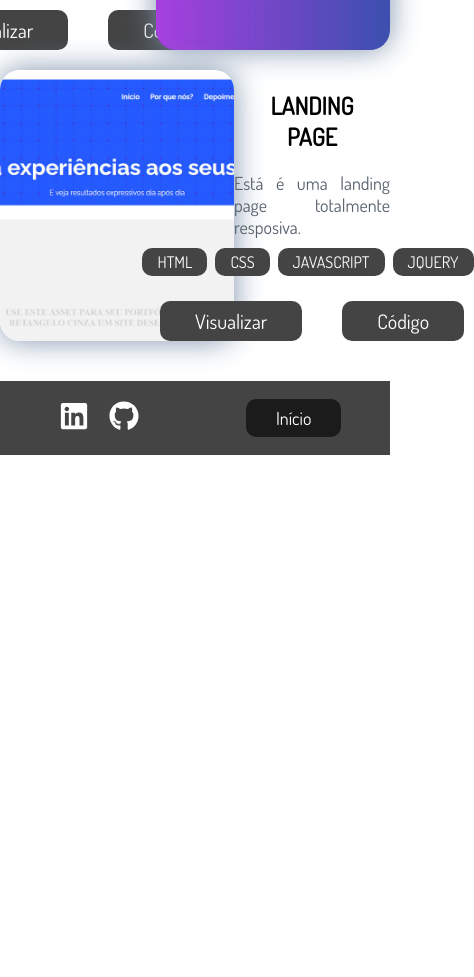
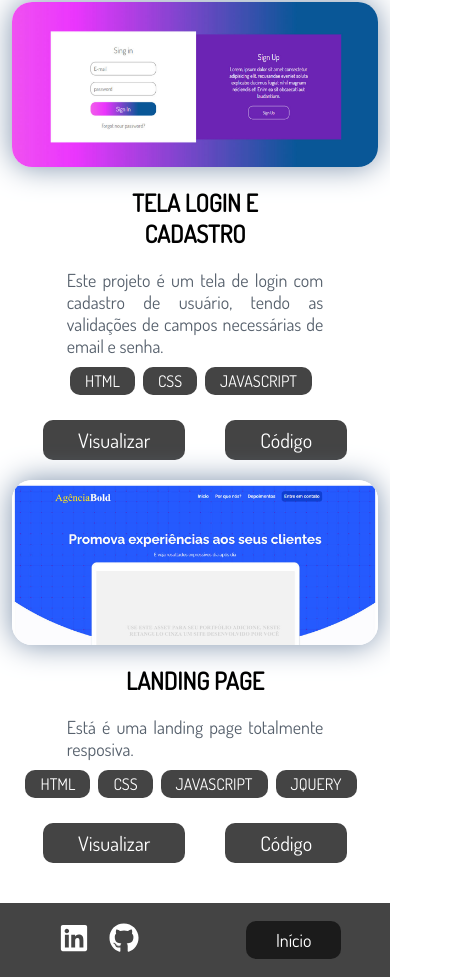
Before and after one commit to charleeslemes/PortfolioReact, a React (Create React App) app: page / in a window 390 px wide. Shown: the part 6479-7456 px from the top of the page, 474 px wide, since content can reach past the window. Before the commit the page ends 6934 px from the top, so only its background shows below. Built offline with nearby package versions, Linux system fonts and the light colour scheme.

Commit message:
footer e desing resposivo

```diff
--- a/src/components/Conteudo/index.js
+++ b/src/components/Conteudo/index.js
@@ -451,8 +451,8 @@ export default function Page(){
         <footer>
         <div className='containerFooter'>
             <div className='redesSociais'>
-                <FaLinkedin/>
-                <FaGithub/>
+                <a target="_blank" href='https://www.linkedin.com/in/charles-lemes-96a2a4211/'><FaLinkedin/></a>
+                <a target="_blank" href='https://github.com/charleeslemes'><FaGithub/></a>
             </div>
 
             <div className='menu'>
--- a/src/components/Conteudo/page.css
+++ b/src/components/Conteudo/page.css
@@ -96,7 +96,7 @@ section.aboute .textSobre {
   margin-right: 2%;
 }
 
-@media screen and (max-width: 768px) {
+@media screen and (max-width: 850px) {
   section.aboute .textSobre {
     margin: 20px auto;
     width: 100%;
@@ -308,6 +308,7 @@ section.diferenciais .container-diferenciais .box-single:nth-last-of-type(2) {
   width: 100%;
   margin: 40px auto;
   max-width: 1280px;
+  padding: 0 3%;
 }
 
 .containerProjetos .projetoSingle {
@@ -318,6 +319,16 @@ section.diferenciais .container-diferenciais .box-single:nth-last-of-type(2) {
   margin-bottom: 20px;
 }
 
+@media screen and (max-width: 1100px) {
+  .containerProjetos .projetoSingle {
+    -webkit-box-orient: vertical !important;
+    -webkit-box-direction: normal !important;
+        -ms-flex-direction: column !important;
+            flex-direction: column !important;
+    margin: 20px auto;
+  }
+}
+
 .containerProjetos .projetoSingle .img {
   background-position: center;
   background-size: cover;
@@ -326,12 +337,44 @@ section.diferenciais .container-diferenciais .box-single:nth-last-of-type(2) {
   border-radius: 20px;
   -webkit-box-shadow: 0 0 30px #7e92ac;
           box-shadow: 0 0 30px #7e92ac;
+  margin: 0 20px;
+}
+
+@media screen and (max-width: 1100px) {
+  .containerProjetos .projetoSingle .img {
+    margin: 0 auto;
+    padding-top: 25%;
+    width: 80%;
+  }
+}
+
+@media screen and (max-width: 768px) {
+  .containerProjetos .projetoSingle .img {
+    margin: 0 auto;
+    padding-top: 40%;
+    width: 95%;
+  }
+}
+
+@media screen and (max-width: 505px) {
+  .containerProjetos .projetoSingle .img {
+    margin: 0 auto;
+    padding-top: 45%;
+    width: 100%;
+  }
 }
 
 .containerProjetos .projetoSingle .conteudo {
   width: 40%;
   margin: 0 auto;
   max-width: 400px;
+}
+
+@media screen and (max-width: 1100px) {
+  .containerProjetos .projetoSingle .conteudo {
+    width: 70%;
+    max-width: 800px;
+  }
 }
 
 .containerProjetos .projetoSingle .conteudo h2 {
--- a/src/components/Conteudo/page.scss
+++ b/src/components/Conteudo/page.scss
@@ -91,7 +91,7 @@ section.aboute{
         box-shadow: 0 0 20px #2427724d;
         margin-right: 2%;
 
-        @media screen and (max-width: 768px){
+        @media screen and (max-width: 850px){
             margin: 20px auto;
             width: 100%;
             padding: 0 2%;
@@ -255,11 +255,20 @@ margin-bottom: 100px;
     width: 100%;
     margin: 40px auto;
     max-width: 1280px;
+    padding: 0 3%;
 
     .projetoSingle{
        display: flex;
        width: 100%;
        margin-bottom: 20px;
+
+
+       @media screen and (max-width: 1100px){
+           flex-direction: column !important;
+           margin: 20px auto;
+
+
+       }
 
 
        .img{
@@ -270,6 +279,29 @@ margin-bottom: 100px;
            padding-top: 21%;
            border-radius: 20px;
            box-shadow: 0 0 30px #7e92ac;
+           margin: 0 20px;
+
+           @media screen and (max-width: 1100px){
+               margin: 0 auto;
+               padding-top: 25%;
+            width: 80%;
+
+            }
+
+            @media screen and (max-width:768px){
+                margin: 0 auto;
+                padding-top: 40%;
+                width: 95%;
+
+             }
+
+             @media screen and (max-width:505px){
+                margin: 0 auto;
+                padding-top: 45%;
+                width: 100%;
+
+             }
+
        }
 
 
@@ -277,6 +309,11 @@ margin-bottom: 100px;
            width: 40%;
             margin: 0 auto;
            max-width: 400px;
+
+           @media screen and (max-width: 1100px){
+            width: 70%;
+            max-width: 800px;
+            }
 
            h2{
                margin: 20px;
```
Also changed, not shown: 1 other file (tests, documents, lock files or other folders).
